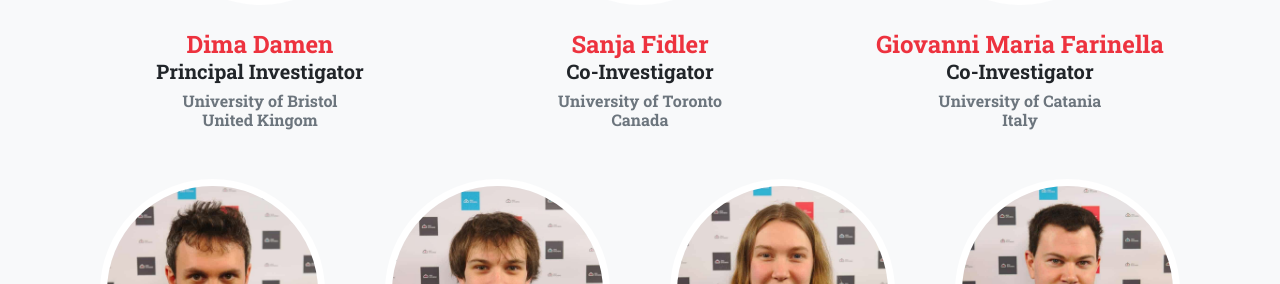
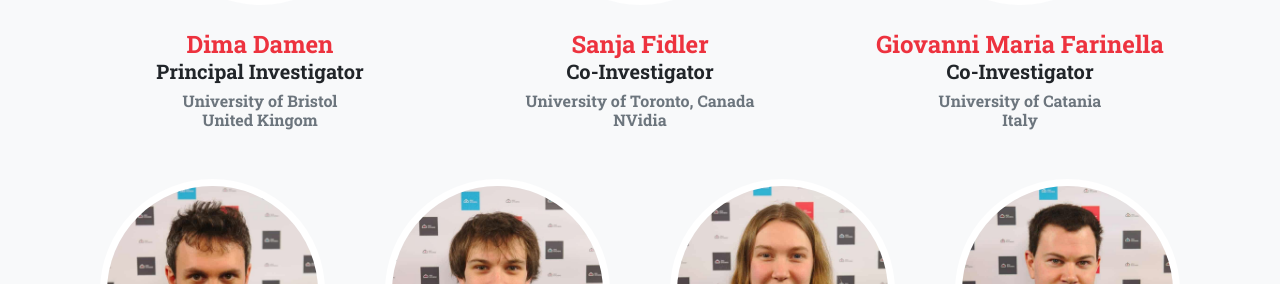
Before and after one commit to epic-kitchens/epic-kitchens.github.io, a Jekyll site: the page built from 2018.html, in a window 1280 px wide and 900 px high, scrolled down 5763 px. Shown: the part 170-454 px from the top of the window. Built offline with Jekyll 4.4.1, drawn with Linux system fonts in a browser that asks for light colours; some web fonts are replaced; a script that is not in the unit is left out.

Commit message:
Nvidia affiliation

```diff
--- a/2018.html
+++ b/2018.html
@@ -293,7 +293,7 @@ layout: default
 
           <h4>Sanja Fidler</h4></a>
           <h5>Co-Investigator</h5>
-          <h6 class="text-muted">University of Toronto<br/>Canada</h6>
+          <h6 class="text-muted">University of Toronto, Canada<br/>NVidia</h6>
         </div>
       </div>
 
```
